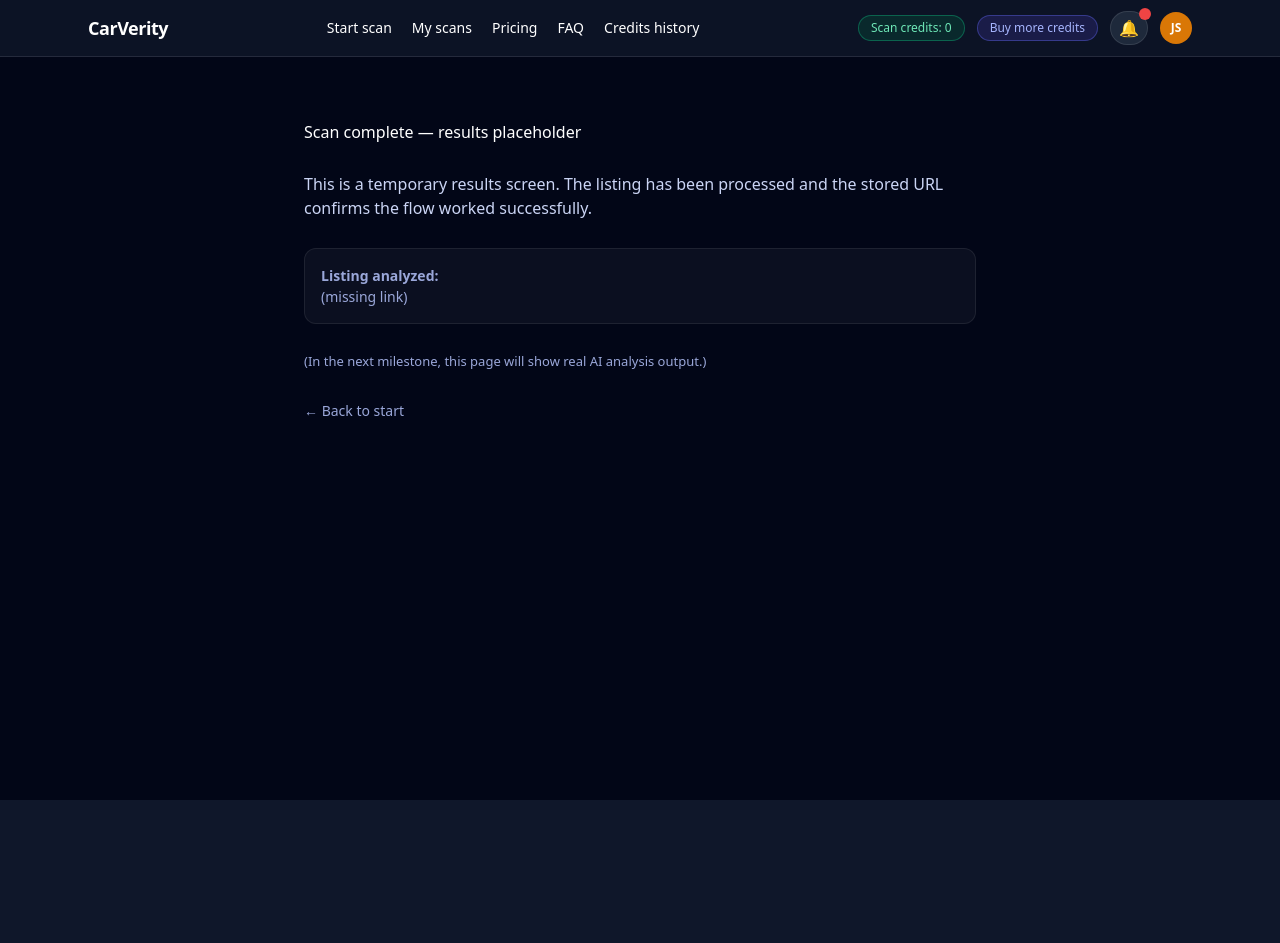
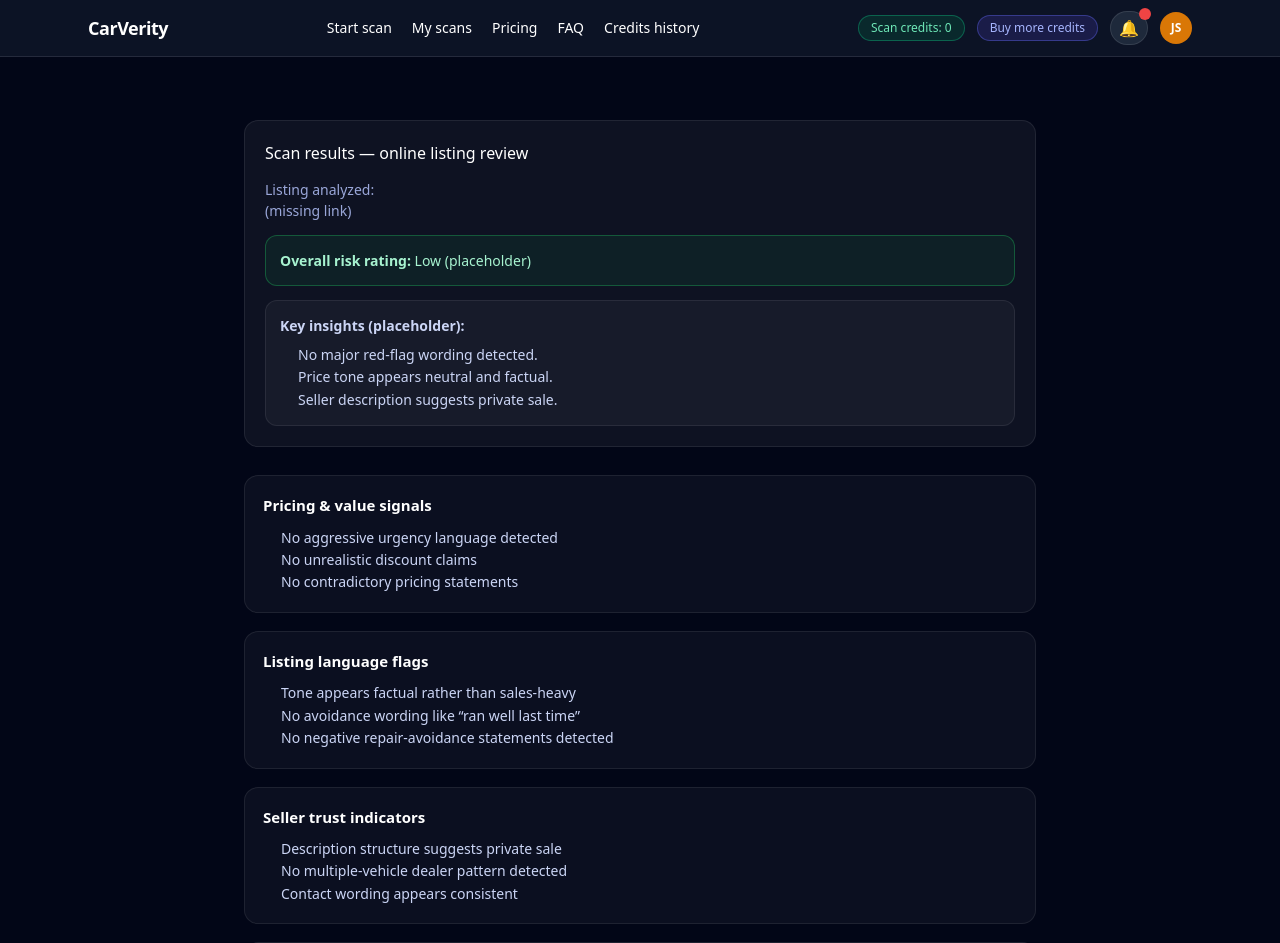
Before and after one commit to jeremy-swallow/carverity-clean, a React (Vite) app: page /online-results in a window 1280 px wide. Shown: the top 943 px of the page. Before the commit the page ends 800 px from the top, so only its background shows below. Built offline with nearby package versions, Linux system fonts and the light colour scheme; no server answers; the HTML template or start-up script is replaced by a standard one.

Commit message:
feat: replace online results with hybrid report layout

```diff
--- a/src/pages/OnlineResults.tsx
+++ b/src/pages/OnlineResults.tsx
@@ -6,14 +6,13 @@ export default function OnlineResults() {
   const listingUrl = progress?.listingUrl ?? "(missing link)";
 
   function finishScan() {
-    // In v1 we simply clear progress
     clearProgress();
   }
 
   return (
     <div
       style={{
-        maxWidth: 800,
+        maxWidth: 920,
         margin: "0 auto",
         padding: "clamp(24px, 6vw, 64px)",
         display: "flex",
@@ -21,32 +20,123 @@ export default function OnlineResults() {
         gap: 28,
       }}
     >
-      <h1 style={{ margin: 0 }}>Scan complete — results placeholder</h1>
-
-      <p style={{ color: "#cbd5f5" }}>
-        This is a temporary results screen. The listing has been processed and
-        the stored URL confirms the flow worked successfully.
-      </p>
-
-      <div
+      {/* ===== TOP SUMMARY PANEL ===== */}
+      <section
         style={{
-          padding: 16,
-          borderRadius: 12,
-          background: "rgba(255,255,255,0.04)",
+          padding: 20,
+          borderRadius: 14,
+          background: "rgba(255,255,255,0.05)",
           border: "1px solid rgba(255,255,255,0.08)",
-          fontSize: 14,
-          color: "#9aa7d9",
+          display: "flex",
+          flexDirection: "column",
+          gap: 14,
         }}
       >
-        <strong>Listing analyzed:</strong>
-        <br />
-        {listingUrl}
-      </div>
+        <h1 style={{ margin: 0 }}>Scan results — online listing review</h1>
 
-      <p style={{ color: "#9aa7d9", fontSize: 13 }}>
-        (In the next milestone, this page will show real AI analysis output.)
-      </p>
+        <div style={{ color: "#9aa7d9", fontSize: 14 }}>
+          Listing analyzed:
+          <br />
+          {listingUrl}
+        </div>
 
+        {/* RISK STATUS */}
+        <div
+          style={{
+            padding: 14,
+            borderRadius: 12,
+            background: "rgba(34,197,94,0.08)",
+            border: "1px solid rgba(34,197,94,0.35)",
+            color: "#a7f3d0",
+            fontSize: 14,
+          }}
+        >
+          <strong>Overall risk rating:</strong> Low (placeholder)
+        </div>
+
+        {/* KEY INSIGHTS */}
+        <div
+          style={{
+            padding: 14,
+            borderRadius: 12,
+            background: "rgba(255,255,255,0.04)",
+            border: "1px solid rgba(255,255,255,0.08)",
+            display: "flex",
+            flexDirection: "column",
+            gap: 8,
+            fontSize: 14,
+            color: "#cbd5f5",
+          }}
+        >
+          <strong>Key insights (placeholder):</strong>
+          <ul style={{ margin: 0, paddingLeft: 18, lineHeight: 1.6 }}>
+            <li>No major red-flag wording detected.</li>
+            <li>Price tone appears neutral and factual.</li>
+            <li>Seller description suggests private sale.</li>
+          </ul>
+        </div>
+      </section>
+
+      {/* ===== SECTION CARDS ===== */}
+      <section
+        style={{
+          display: "grid",
+          gap: 18,
+          gridTemplateColumns: "1fr",
+        }}
+      >
+        {/* Pricing Signals */}
+        <ReportCard
+          title="Pricing & value signals"
+          items={[
+            "No aggressive urgency language detected",
+            "No unrealistic discount claims",
+            "No contradictory pricing statements",
+          ]}
+        />
+
+        {/* Listing Language Risk */}
+        <ReportCard
+          title="Listing language flags"
+          items={[
+            "Tone appears factual rather than sales-heavy",
+            "No avoidance wording like “ran well last time”",
+            "No negative repair-avoidance statements detected",
+          ]}
+        />
+
+        {/* Seller Trust Indicators */}
+        <ReportCard
+          title="Seller trust indicators"
+          items={[
+            "Description structure suggests private sale",
+            "No multiple-vehicle dealer pattern detected",
+            "Contact wording appears consistent",
+          ]}
+        />
+
+        {/* Missing Information */}
+        <ReportCard
+          title="Missing / unknown information"
+          items={[
+            "No odometer details in listing text",
+            "Service history not confirmed",
+            "Ownership history not stated",
+          ]}
+        />
+
+        {/* Next Steps */}
+        <ReportCard
+          title="Recommended next steps"
+          items={[
+            "Request service records before inspection",
+            "Confirm roadworthy or inspection history",
+            "Proceed to in-person checklist for validation",
+          ]}
+        />
+      </section>
+
+      {/* FOOTER ACTION */}
       <Link
         to="/start-scan"
         onClick={finishScan}
@@ -54,6 +144,7 @@ export default function OnlineResults() {
           fontSize: 14,
           color: "#9aa7d9",
           textDecoration: "none",
+          marginTop: 8,
         }}
       >
         ← Back to start
@@ -61,3 +152,38 @@ export default function OnlineResults() {
     </div>
   );
 }
+
+/* =========================================================
+   Reusable section component
+   ========================================================= */
+function ReportCard(props: { title: string; items: string[] }) {
+  return (
+    <div
+      style={{
+        padding: 18,
+        borderRadius: 14,
+        background: "rgba(255,255,255,0.04)",
+        border: "1px solid rgba(255,255,255,0.08)",
+        display: "flex",
+        flexDirection: "column",
+        gap: 10,
+      }}
+    >
+      <strong style={{ fontSize: 15 }}>{props.title}</strong>
+
+      <ul
+        style={{
+          margin: 0,
+          paddingLeft: 18,
+          fontSize: 14,
+          lineHeight: 1.6,
+          color: "#cbd5f5",
+        }}
+      >
+        {props.items.map((item, i) => (
+          <li key={i}>{item}</li>
+        ))}
+      </ul>
+    </div>
+  );
+}
```
